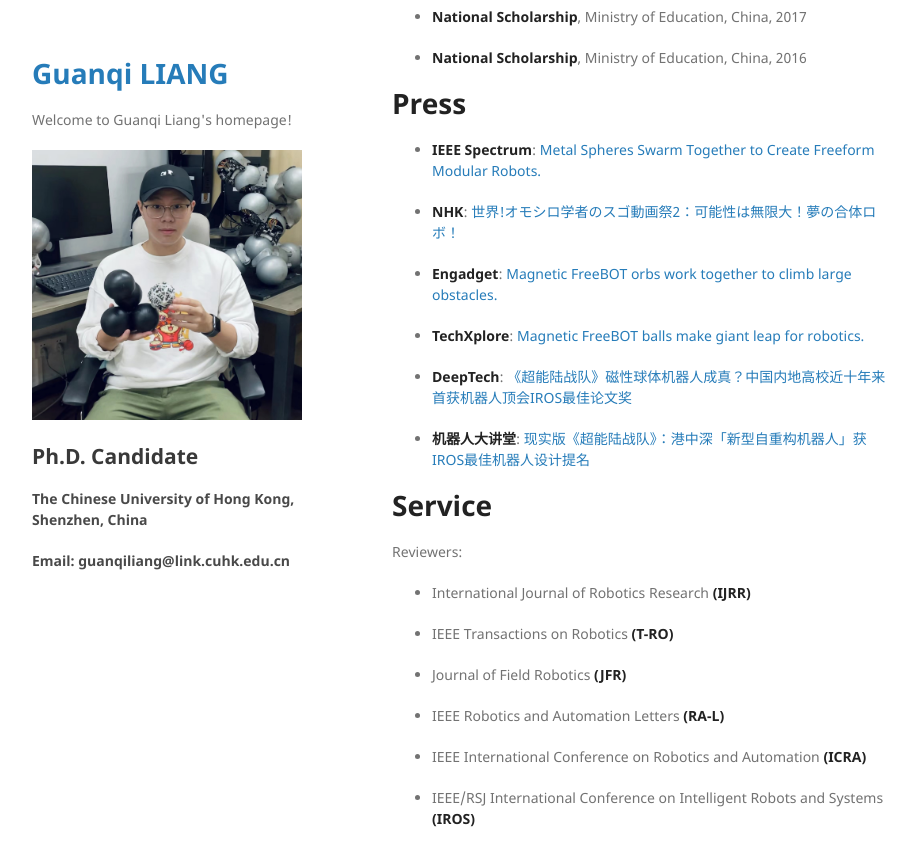
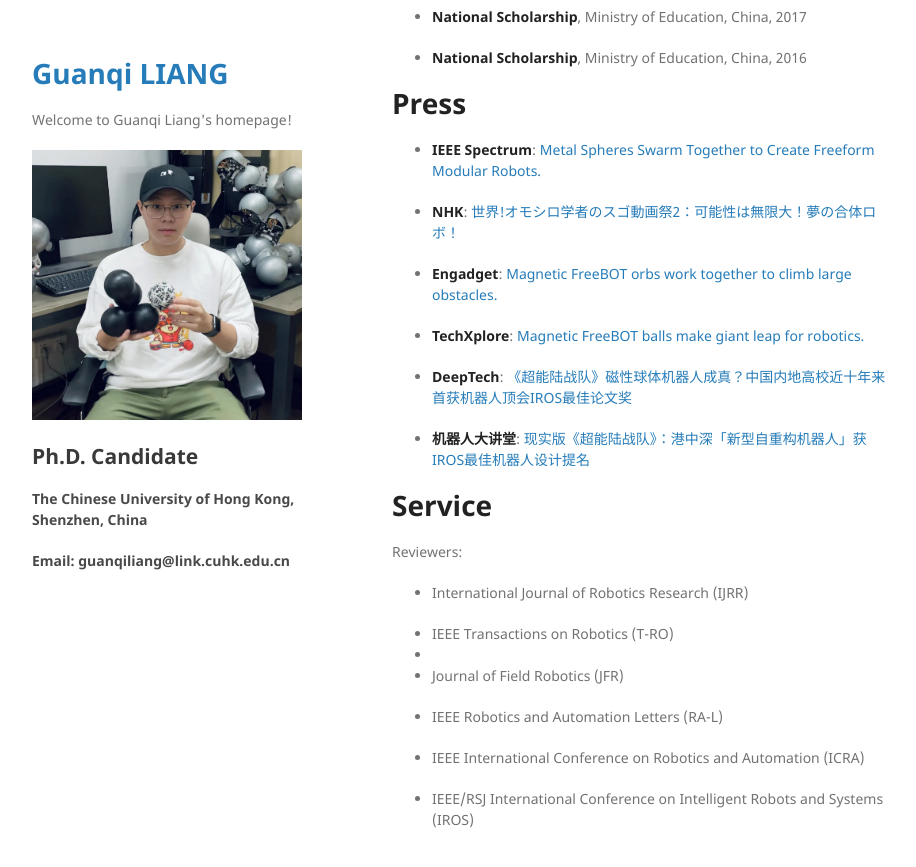
Before and after one commit to guanqiliang/guanqiliang.github.com, a Jekyll site: the page built from index.md, in a window 1280 px wide and 900 px high, scrolled down 1872 px. Shown: the top 867 px of the window, without its empty margins (178-1094 px from the left). Built offline with Jekyll 4.4.1, drawn with Linux system fonts in a browser that asks for light colours; our own code applies the rules of GitHub Pages for plain Markdown files.

```diff
--- a/index.md
+++ b/index.md
@@ -72,14 +72,14 @@ Hello, I am a 5th year Ph.D candidate, supervised by [Prof. Tin Lun LAM](https:/
 
 Reviewers:
 
-* International Journal of Robotics Research <strong>(IJRR)</strong>
+* International Journal of Robotics Research (IJRR)
 
-* IEEE Transactions on Robotics <strong>(T-RO)</strong>
+* IEEE Transactions on Robotics (T-RO)
+*
+* Journal of Field Robotics (JFR)
 
-* Journal of Field Robotics <strong>(JFR)</strong>
+* IEEE Robotics and Automation Letters (RA-L)
 
-* IEEE Robotics and Automation Letters <strong>(RA-L)</strong>
+* IEEE International Conference on Robotics and Automation (ICRA)
 
-* IEEE International Conference on Robotics and Automation <strong>(ICRA)</strong>
-
-* IEEE/RSJ International Conference on Intelligent Robots and Systems <strong>(IROS)</strong>
+* IEEE/RSJ International Conference on Intelligent Robots and Systems (IROS)
```
